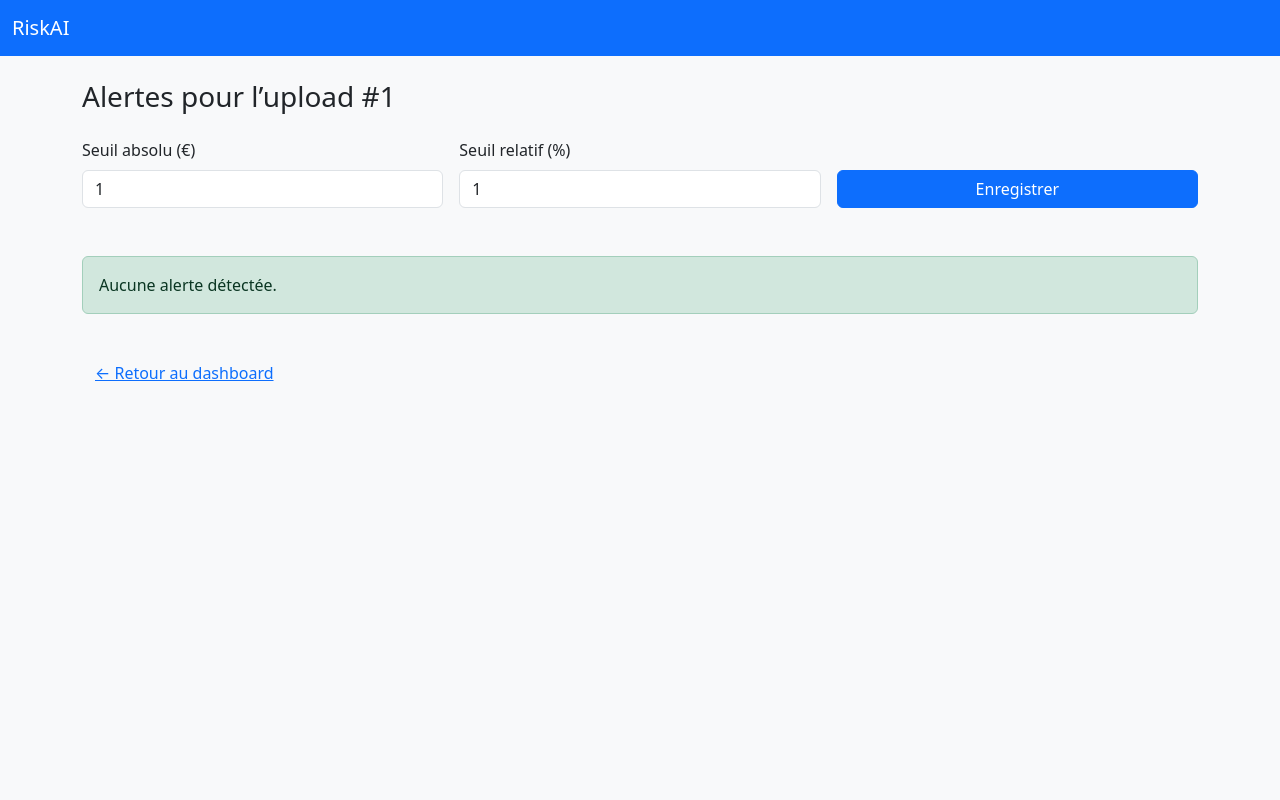
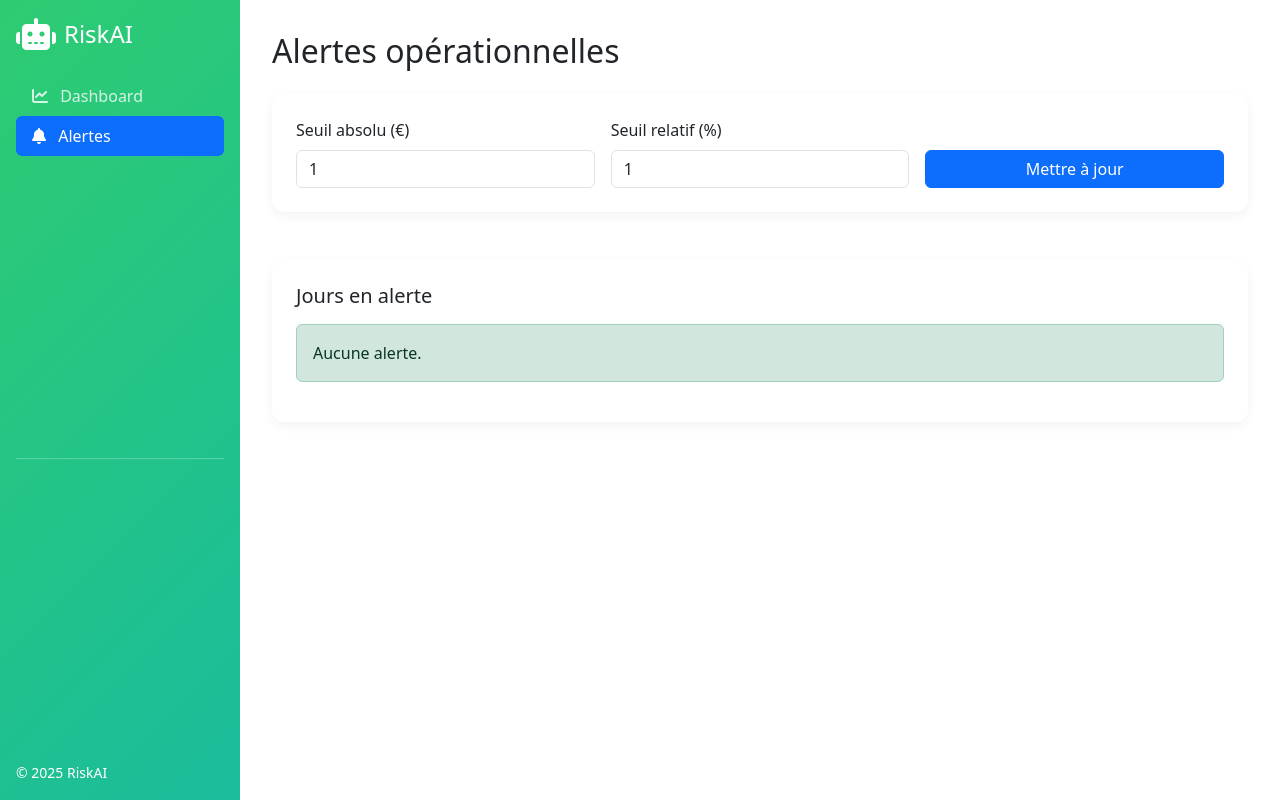
Before and after one commit to totocuti/mvp-tresorerie, a Flask app: page /alerts/view/1 in a window 1280 px wide. Run offline with Flask 3, Linux system fonts and the light colour scheme; data comes from the database, SQL or seed files in the repository; tables that the repository leaves empty hold one stand-in row (values such as "Sample post"); some libraries are stand-ins or nearby versions.

Commit message:
Refonte complète UX : sidebar, cards, graphique, alertes

```diff
--- a/templates/alerts_view.html
+++ b/templates/alerts_view.html
@@ -2,75 +2,78 @@
 {% block title %}Alertes – {{ upload_id }}{% endblock %}
 
 {% block content %}
-  <h1 class="h3 mb-4">Alertes pour l’upload #{{ upload_id }}</h1>
+  <h2 class="mb-4">Alertes opérationnelles</h2>
 
-  <form id="alertForm" class="row g-3 mb-5">
+  <div class="card-custom p-4 mb-5">
+    <form id="alertForm" class="row g-3 align-items-end">
       <div class="col-md-4">
-      <label for="abs_threshold" class="form-label">Seuil absolu (€)</label>
-      <input type="number" step="0.01" class="form-control" id="abs_threshold" name="abs_threshold">
+        <label class="form-label">Seuil absolu (€)</label>
+        <input type="number" step="0.01" class="form-control" id="abs_threshold">
       </div>
       <div class="col-md-4">
-      <label for="rel_threshold" class="form-label">Seuil relatif (%)</label>
-      <input type="number" step="0.1" class="form-control" id="rel_threshold" name="rel_threshold">
+        <label class="form-label">Seuil relatif (%)</label>
+        <input type="number" step="0.1" class="form-control" id="rel_threshold">
       </div>
-    <div class="col-md-4 d-flex align-items-end">
-      <button type="submit" class="btn btn-primary w-100">Enregistrer</button>
+      <div class="col-md-4 d-grid">
+        <button class="btn btn-primary">Mettre à jour</button>
       </div>
     </form>
+  </div>
 
+  <div class="card-custom p-4">
+    <h5 class="mb-3">Jours en alerte</h5>
     <div id="alertsList"></div>
-
-  <a href="{{ url_for('dashboard', upload_id=upload_id) }}" class="btn btn-link mt-4">
-    ← Retour au dashboard
-  </a>
+  </div>
 {% endblock %}
 
 {% block scripts %}
 <script>
-const uploadId = {{ upload_id }};
-const apiAlerts = "{{ url_for('api_alerts', upload_id=upload_id) }}";
-const apiForecast = "{{ url_for('api_forecast', upload_id=upload_id) }}";
+const apiAlerts = "{{ url_for('api_alerts', upload_id=upload_id) }}",
+      apiForecast = "{{ url_for('api_forecast', upload_id=upload_id) }}";
 
-async function loadSettings(){
-  let r = await fetch(apiAlerts);
-  if(r.ok){
-    let cfg = await r.json();
-    document.getElementById('abs_threshold').value = cfg.abs_threshold ?? '';
-    document.getElementById('rel_threshold').value = cfg.rel_threshold ?? '';
+async function initAlerts(){
+  const r = await fetch(apiAlerts);
+  if(r.ok){ const c = await r.json();
+    abs_threshold.value = c.abs_threshold||'';
+    rel_threshold.value = c.rel_threshold||'';
   }
-  refreshAlerts();
+  updateAlerts();
 }
-async function saveSettings(e){
+
+async function saveAlerts(e){
   e.preventDefault();
-  let body = {
-    abs_threshold: parseFloat(document.getElementById('abs_threshold').value)||null,
-    rel_threshold: parseFloat(document.getElementById('rel_threshold').value)||null,
+  await fetch(apiAlerts,{method:'POST',
+    headers:{'Content-Type':'application/json'},
+    body:JSON.stringify({
+      abs_threshold: parseFloat(abs_threshold.value)||null,
+      rel_threshold: parseFloat(rel_threshold.value)||null,
       email_enabled:false
-  };
-  await fetch(apiAlerts,{method:'POST',headers:{'Content-Type':'application/json'},body:JSON.stringify(body)});
-  refreshAlerts();
+    })
+  });
+  updateAlerts();
 }
-async function refreshAlerts(){
-  let fc = await (await fetch(apiForecast)).json();
-  let abs = parseFloat(document.getElementById('abs_threshold').value)||Infinity;
-  let rel = parseFloat(document.getElementById('rel_threshold').value)||Infinity;
-  let list = fc.filter((pt,i)=> pt.value<abs || (i>0 && ((fc[i-1].value-pt.value)/fc[i-1].value*100)>rel));
-  let c = document.getElementById('alertsList');
+
+async function updateAlerts(){
+  const fc = await(await fetch(apiForecast)).json(),
+        abs = parseFloat(abs_threshold.value)||Infinity,
+        rel = parseFloat(rel_threshold.value)||Infinity;
+  const list = fc.filter((pt,i)=> pt.value<abs ||
+    (i>0 && ((fc[i-1].value-pt.value)/fc[i-1].value*100)>rel)
+  );
+  const container = document.getElementById('alertsList');
   if(!list.length){
-    c.innerHTML = '<div class="alert alert-success">Aucune alerte détectée.</div>';
+    container.innerHTML = '<div class="alert alert-success">Aucune alerte.</div>';
     return;
   }
-  c.innerHTML = `<table class="table table-bordered">
-    <thead><tr><th>Date</th><th>Solde prévu</th><th>Variation %</th></tr></thead>
-    <tbody>${
-      list.map((pt,i)=>`<tr><td>${pt.date}</td><td>${pt.value.toFixed(2)} €</td><td>${
-        i>0?((fc[i-1].value-pt.value)/fc[i-1].value*100).toFixed(2)+' %':'N/A'
-      }</td></tr>`).join('')
-    }</tbody>
-  </table>`;
+  container.innerHTML = `<ul class="list-group">${
+    list.map(pt=>`<li class="list-group-item d-flex justify-content-between">
+      <span>${pt.date}</span>
+      <span>${pt.value.toFixed(2)} €</span>
+    </li>`).join('')
+  }</ul>`;
 }
 
-document.getElementById('alertForm').addEventListener('submit', saveSettings);
-window.addEventListener('DOMContentLoaded', loadSettings);
+alertForm.addEventListener('submit', saveAlerts);
+window.addEventListener('DOMContentLoaded', initAlerts);
 </script>
 {% endblock %}
--- a/templates/base.html
+++ b/templates/base.html
@@ -2,20 +2,50 @@
 <html lang="fr">
 <head>
   <meta charset="UTF-8">
-  <title>{% block title %}Agent IA Trésorerie{% endblock %}</title>
+  <title>{% block title %}RiskAI{% endblock %}</title>
   <meta name="viewport" content="width=device-width, initial-scale=1">
+  <!-- Bootstrap + FontAwesome pour icônes -->
   <link href="https://cdn.jsdelivr.net/npm/bootstrap@5.4.0/dist/css/bootstrap.min.css" rel="stylesheet">
+  <link href="https://cdnjs.cloudflare.com/ajax/libs/font-awesome/6.4.0/css/all.min.css" rel="stylesheet">
+  <style>
+    body { overflow-x: hidden; }
+    .sidebar { position: fixed; top: 0; left: 0; width: 240px; height: 100vh;
+               background: linear-gradient(135deg, #2ecc71, #1abc9c); color: #fff; }
+    .sidebar .nav-link { color: rgba(255,255,255,0.8); }
+    .sidebar .nav-link.active, .sidebar .nav-link:hover { color: #fff; }
+    .content { margin-left: 240px; padding: 2rem; }
+    .card-custom { border: none; border-radius: 0.75rem; box-shadow: 0 4px 12px rgba(0,0,0,0.05); }
+  </style>
   {% block head %}{% endblock %}
 </head>
-<body class="bg-light">
-  <nav class="navbar navbar-expand-lg navbar-dark bg-primary mb-4">
-    <div class="container-fluid">
-      <a class="navbar-brand" href="{{ url_for('index') }}">RiskAI</a>
+<body>
+  <div class="sidebar d-flex flex-column p-3">
+    <a href="{{ url_for('index') }}" class="d-flex align-items-center mb-4 text-white text-decoration-none">
+      <i class="fas fa-robot fa-2x me-2"></i>
+      <span class="fs-4">RiskAI</span>
+    </a>
+    <ul class="nav nav-pills flex-column mb-auto">
+      <li class="nav-item">
+        <a href="{{ url_for('dashboard', upload_id=upload_id if upload_id else 1) }}"
+           class="nav-link {% if request.endpoint=='dashboard' %}active{% endif %}">
+          <i class="fas fa-chart-line me-2"></i> Dashboard
+        </a>
+      </li>
+      <li>
+        <a href="{{ url_for('alerts_view', upload_id=upload_id if upload_id else 1) }}"
+           class="nav-link {% if request.endpoint=='alerts_view' %}active{% endif %}">
+          <i class="fas fa-bell me-2"></i> Alertes
+        </a>
+      </li>
+    </ul>
+    <hr class="text-white my-4">
+    <div class="mt-auto">
+      <small>&copy; 2025 RiskAI</small>
     </div>
-  </nav>
-  <main class="container">
+  </div>
+  <div class="content">
     {% block content %}{% endblock %}
-  </main>
+  </div>
   <script src="https://cdn.jsdelivr.net/npm/bootstrap@5.4.0/dist/js/bootstrap.bundle.min.js"></script>
   {% block scripts %}{% endblock %}
 </body>
```
Also changed, not shown: templates/dashboard.html (+24 -33 lines). Lines whose indentation alone changed are shown as unchanged.
